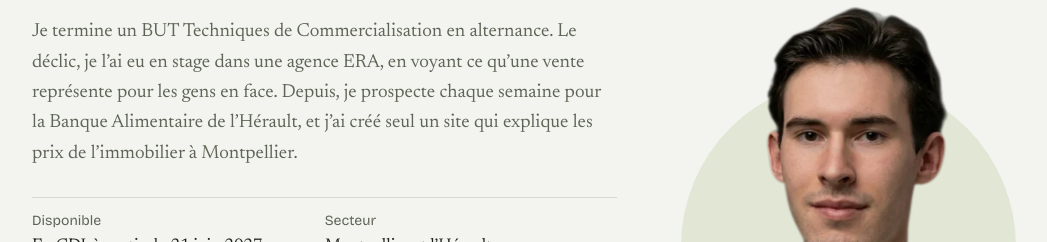
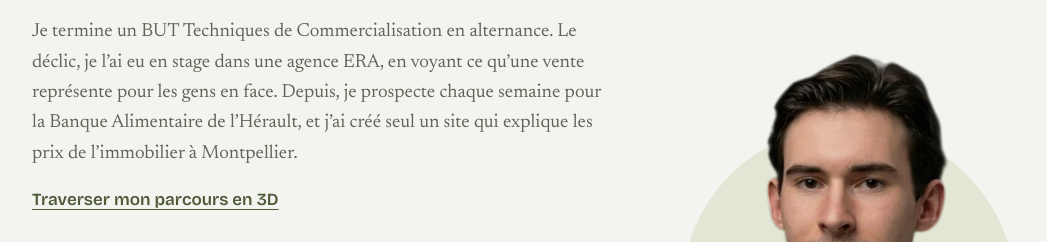
Before and after one commit to alibertlilian16-wq/alibertlilian16-wq.github.io, a plain HTML site: page index.html in a window 1280 px wide. Shown: the part 553-795 px from the top of the page, without its empty margins (116-1163 px from the left). Drawn offline with Linux system fonts and the light colour scheme.

Commit message:
Lien vers le voyage en 3D

```diff
--- a/index.html
+++ b/index.html
@@ -67,6 +67,8 @@
       <p class="hero__lead" data-for="promoteur" hidden>Je me prépare à vendre des logements neufs à Montpellier, et à suivre chaque acquéreur jusqu’à la remise des clés.</p>
 
       <p class="hero__intro">Je termine un BUT Techniques de Commercialisation en alternance. Le déclic, je l’ai eu en stage dans une agence ERA, en voyant ce qu’une vente représente pour les gens en face. Depuis, je prospecte chaque semaine pour la Banque Alimentaire de l’Hérault, et j’ai créé seul un site qui explique les prix de l’immobilier à Montpellier.</p>
+
+      <p class="hero__trip"><a class="link" href="voyage/">Traverser mon parcours en 3D</a></p>
 
       <dl class="fiche">
         <div><dt>Disponible</dt><dd>En CDI, à partir du 21 juin 2027</dd></div>
--- a/style.css
+++ b/style.css
@@ -262,3 +262,4 @@ kbd { font: 600 12px/1 var(--display); background: #343b2b; color: #e7e9e0; bord
 .more__skills { font-size: 16px; color: var(--muted); margin-bottom: .6em; }
 .more__skills strong { font-family: var(--display); font-weight: 600; color: var(--ink); font-size: 15px; }
 @media (max-width: 560px) { .more__item { grid-template-columns: 1fr; gap: 4px; } }
+.hero__trip { margin: 4px 0 0; }
```
